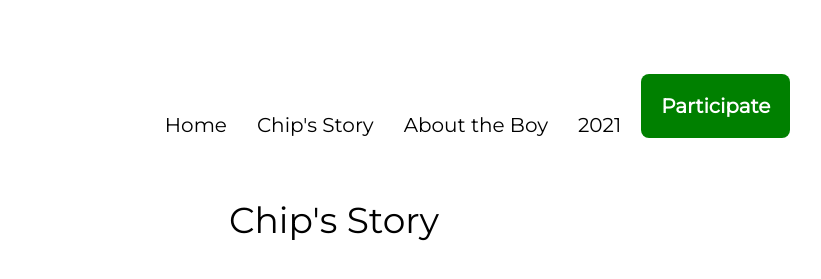
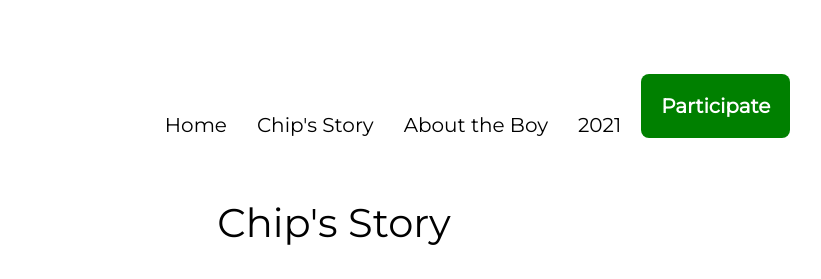
Before and after one commit to frankmalafronte/theBoy, a Gatsby site: page /chip in a window 1280 px wide. Shown: the top 279 px of the page, 306-1127 px from the left. Built offline with nearby package versions, Linux system fonts and the light colour scheme; Gatsby itself is replaced by a stand-in of ours.

Commit message:
change size

```diff
--- a/src/components/Links.js
+++ b/src/components/Links.js
@@ -19,7 +19,6 @@ export default function Links({children}) {
             <Link to ="/TFTB2021"><button className={styles.navLink}>2021</button></Link>
           </div>
 
-
           <div id= "header-right" className ={styles.headerRight}>
             <Link to ="https://tournamentfortheboy.square.site"><button className={styles.navButton}>Participate</button> </Link>
           </div>
--- a/src/components/styles.module.css
+++ b/src/components/styles.module.css
@@ -358,7 +358,7 @@ width:0px
     text-align: center;
     padding-bottom: 20px;
     margin: 0 auto;
-    font-size: 225%;
+    font-size: 250%;
   }
 
   .subTitle {
```
